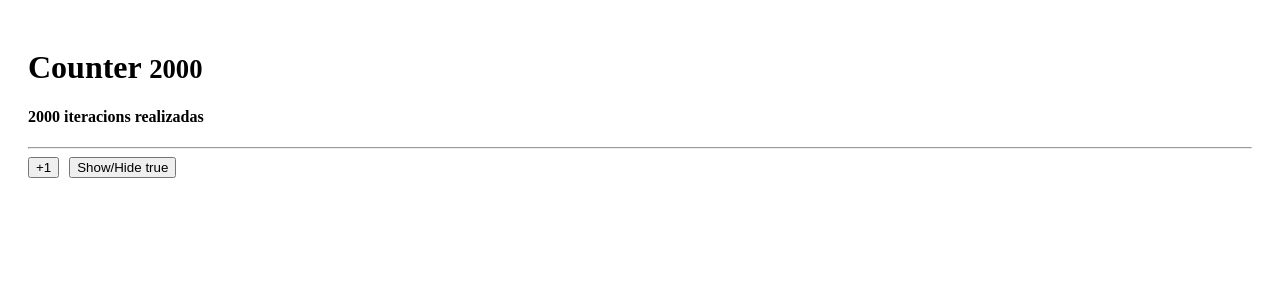
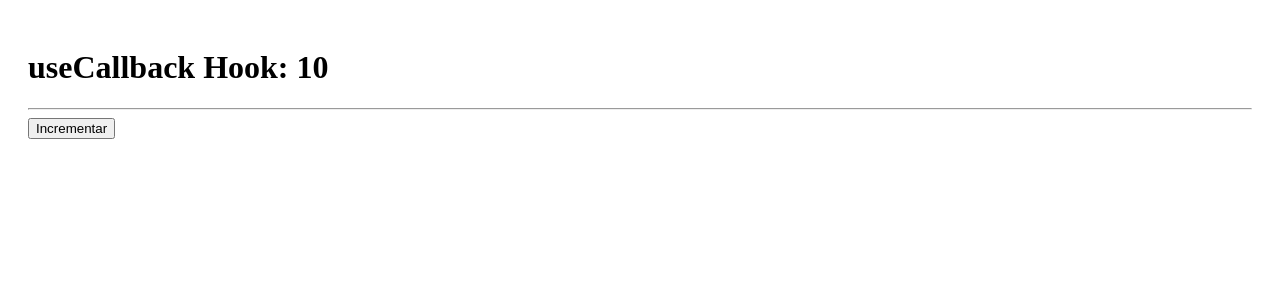
Before and after one commit to Dachi90/React-FernandoHerrera, a React (Vite) app in the folder 05-hook-app/: page / in a window 1280 px wide. Shown: the top 300 px of the page. Built offline with nearby package versions, Linux system fonts and the light colour scheme.

Commit message:
Video-134

```diff
--- /dev/null
+++ b/05-hook-app/src/06-memos/CallbackHook.jsx
@@ -0,0 +1,20 @@
+import { useCallback, useState } from 'react';
+import { ShowIncrement } from './ShowIncrement';
+
+export const CallBackHook = () => {
+	const [counter, setCounter] = useState(10);
+	const incrementFather = useCallback(() => {
+		setCounter((value) => value + 1);
+	}, []);
+
+	// const incrementFather = () => {
+	// 	setCounter(counter + 1);
+	// };
+	return (
+		<>
+			<h1>useCallback Hook: {counter}</h1>
+			<hr />
+			<ShowIncrement increment={incrementFather} />
+		</>
+	);
+};
--- /dev/null
+++ b/05-hook-app/src/06-memos/ShowIncrement.jsx
@@ -0,0 +1,15 @@
+import React from 'react';
+
+export const ShowIncrement = React.memo(({ increment }) => {
+	console.log('Me volví a renderizar');
+	return (
+		<button
+			className='btn btn-primary'
+			onClick={() => {
+				increment();
+			}}
+		>
+			Incrementar
+		</button>
+	);
+});
--- a/05-hook-app/src/main.jsx
+++ b/05-hook-app/src/main.jsx
@@ -11,10 +11,11 @@
 //import { FocusScreen } from './04-useRef/FocusScreen';
 //import { Layout } from './05-useLayoutEffect/Layout';
 //import { Memorize } from './06-memos/Memorize';
-import { MemoHook } from './06-memos/MemoHook';
+//import { MemoHook } from './06-memos/MemoHook';
+import { CallBackHook } from './06-memos/CallBackHook';
 
 ReactDOM.createRoot(document.getElementById('root')).render(
 	// <React.StrictMode>
-	<MemoHook />
+	<CallBackHook />
 	// </React.StrictMode>
 );
```
